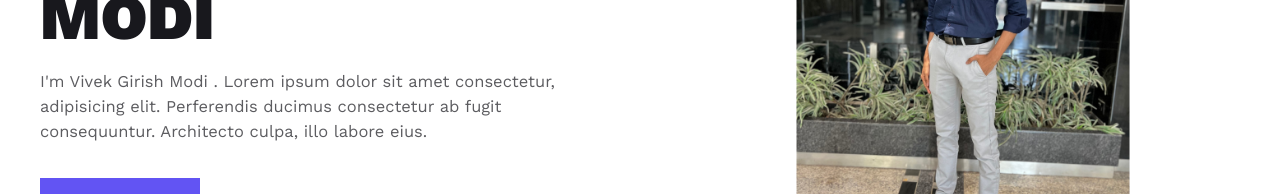
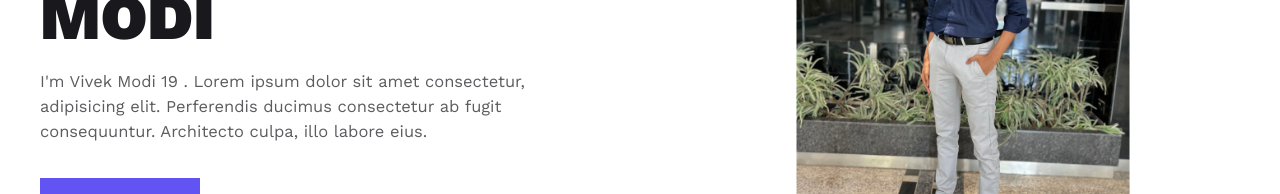
Before and after one commit to vivekmodi1301/Vivek-Website, a React (Vite) app: page /about in a window 1280 px wide. Shown: the part 364-558 px from the top of the page. Built offline with nearby package versions, Linux system fonts and the light colour scheme.

Commit message:
useContext

```diff
--- a/src/About.jsx
+++ b/src/About.jsx
@@ -2,11 +2,11 @@ import React from "react";
 import HeroSection from "./components/HeroSection";
 
 const About = () => {
-  const data = {
+  const dataAbout = {
     name : "Vivek Girish Modi",
     image : "./images/pic.png"
   }
-  return <HeroSection {...data}/>
+  return <HeroSection {...dataAbout}/>
 };
 
 export default About;
--- /dev/null
+++ b/src/Context.jsx
@@ -0,0 +1,17 @@
+// create a context (warehouse)
+// provider
+// consumer
+
+import { createContext } from "react";
+
+const AppContext = createContext();
+
+const AppProvider = ({children})=> {
+    return (
+        <AppContext.Provider value={{fname:"Vivek Modi" , age:"19" }}>
+            {children}
+        </AppContext.Provider>
+    )
+}
+
+export {AppContext , AppProvider}
--- a/src/Home.jsx
+++ b/src/Home.jsx
@@ -1,5 +1,6 @@
 import React from "react";
 import HeroSection from "./components/HeroSection";
+
 
 const Home = () => {
   const data = {
--- a/src/components/HeroSection.jsx
+++ b/src/components/HeroSection.jsx
@@ -1,9 +1,11 @@
-import React from 'react'
+import React  , {useContext} from 'react'
 import styled from 'styled-components';
 import { NavLink } from 'react-router-dom';
 import { Button } from '../styles/Button';
+import { AppContext } from '../Context';
 
 const HeroSection = ({name , image}) => {
+    const {fname , age} = useContext(AppContext);
     return (
         <Wrapper>
             <div className="container grid grid-two-column">
@@ -11,7 +13,7 @@ const HeroSection = ({name , image}) => {
                     <p className='hero-top-data'>This is me</p>
                     <h1 className='hero-heading'>{name}</h1>
                     <p className='hero-para'>
-                        I'm Vivek Girish Modi . Lorem ipsum dolor sit amet consectetur, adipisicing elit.
+                        I'm {fname} {age} . Lorem ipsum dolor sit amet consectetur, adipisicing elit.
                         Perferendis ducimus consectetur ab fugit consequuntur. Architecto culpa, illo labore eius.
                     </p>
                     <Button className="btn hireme-btn">
--- a/src/main.jsx
+++ b/src/main.jsx
@@ -1,10 +1,13 @@
 import React from 'react'
 import ReactDOM from 'react-dom/client'
 import App from './App'
+import { AppProvider } from './Context'
 import './index.css'
 
 ReactDOM.createRoot(document.getElementById('root')).render(
-  <React.StrictMode>
-    <App />
-  </React.StrictMode>
+  <AppProvider>
+    <React.StrictMode>
+      <App />
+    </React.StrictMode>
+  </AppProvider>
 )
```
Also changed, not shown: src/Reducer.jsx (added).
